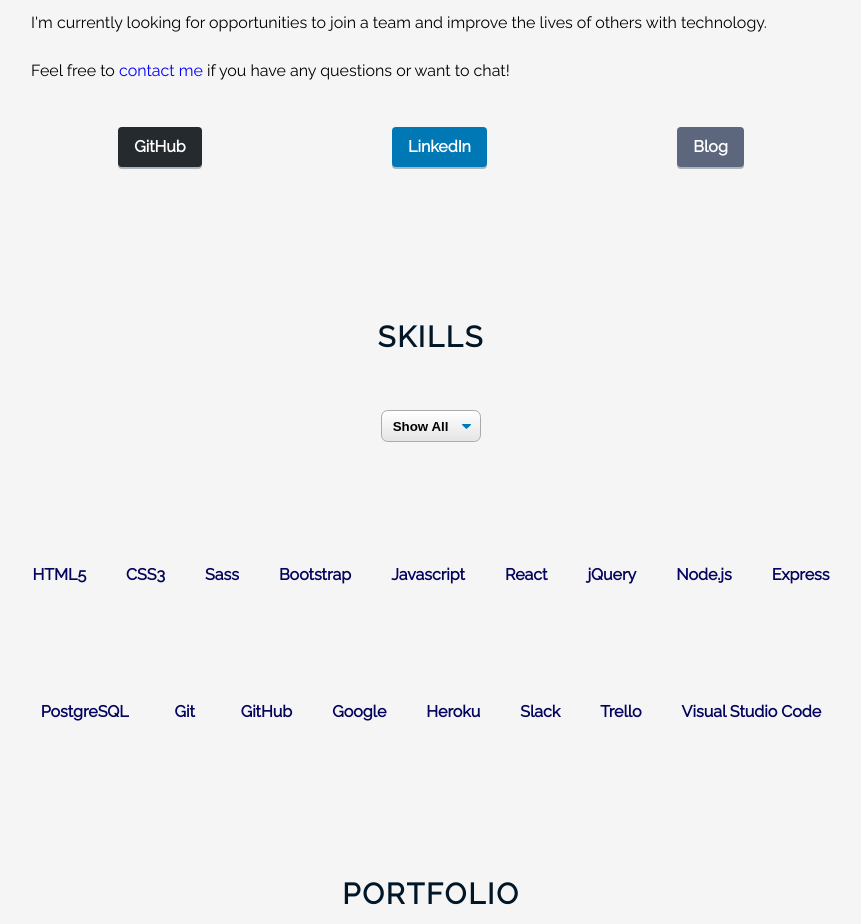
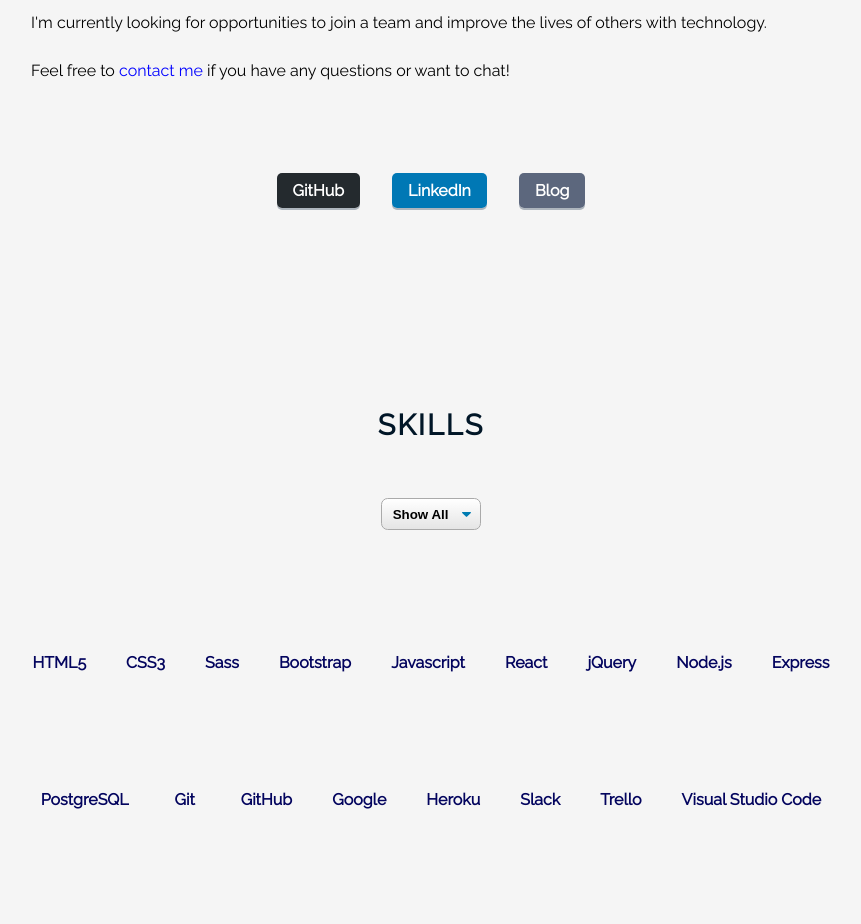
Before and after one commit to Andrew-Kil/andrewkil.com, a React (Create React App) app: page / in a window 1280 px wide. Shown: the part 1220-2144 px from the top of the page, without its empty margins (209-1070 px from the left). Built offline with nearby package versions, Linux system fonts and the light colour scheme; some icons are missing.

Commit message:
update styling

```diff
--- a/src/components/About/About.css
+++ b/src/components/About/About.css
@@ -30,19 +30,8 @@
   border-bottom: 1px solid var(--url-color);
 }
 
-.codewars-badge-container {
-  text-align: center;
-  margin-top: 5em;
-}
-
-.codewars-badge-container a:hover {
-  border: none;
-}
-
 .contact-buttons-container {
-  margin: 2em 0;
-  display: flex;
-  justify-content: space-between;
+  margin: 5em auto;
 }
 
 .contact-buttons-container :first-child {
@@ -71,12 +60,12 @@
 
 .contact-buttons {
   text-decoration: none;
-  margin: 0 auto;
+  margin: 0 1em;
+  border-radius: 5px;
   text-align: center;
   color: var(--primary-color);
-  padding: 0.25em 1em;
+  padding: 0.5em 1em;
   text-decoration: none;
-  border-radius: 4px;
   font-weight: 600;
   box-shadow: 0 2px #adb5bd;
 }
```
